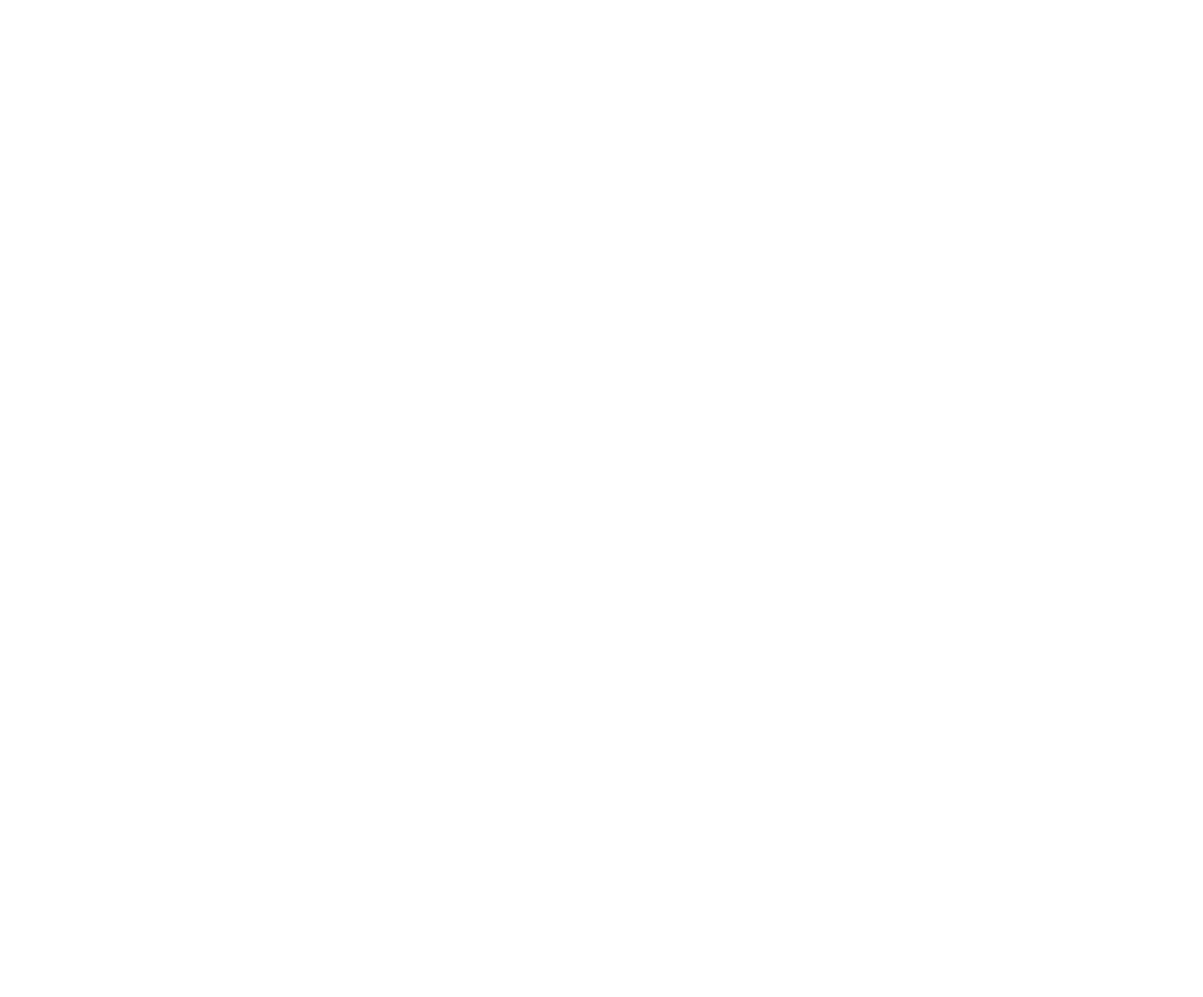
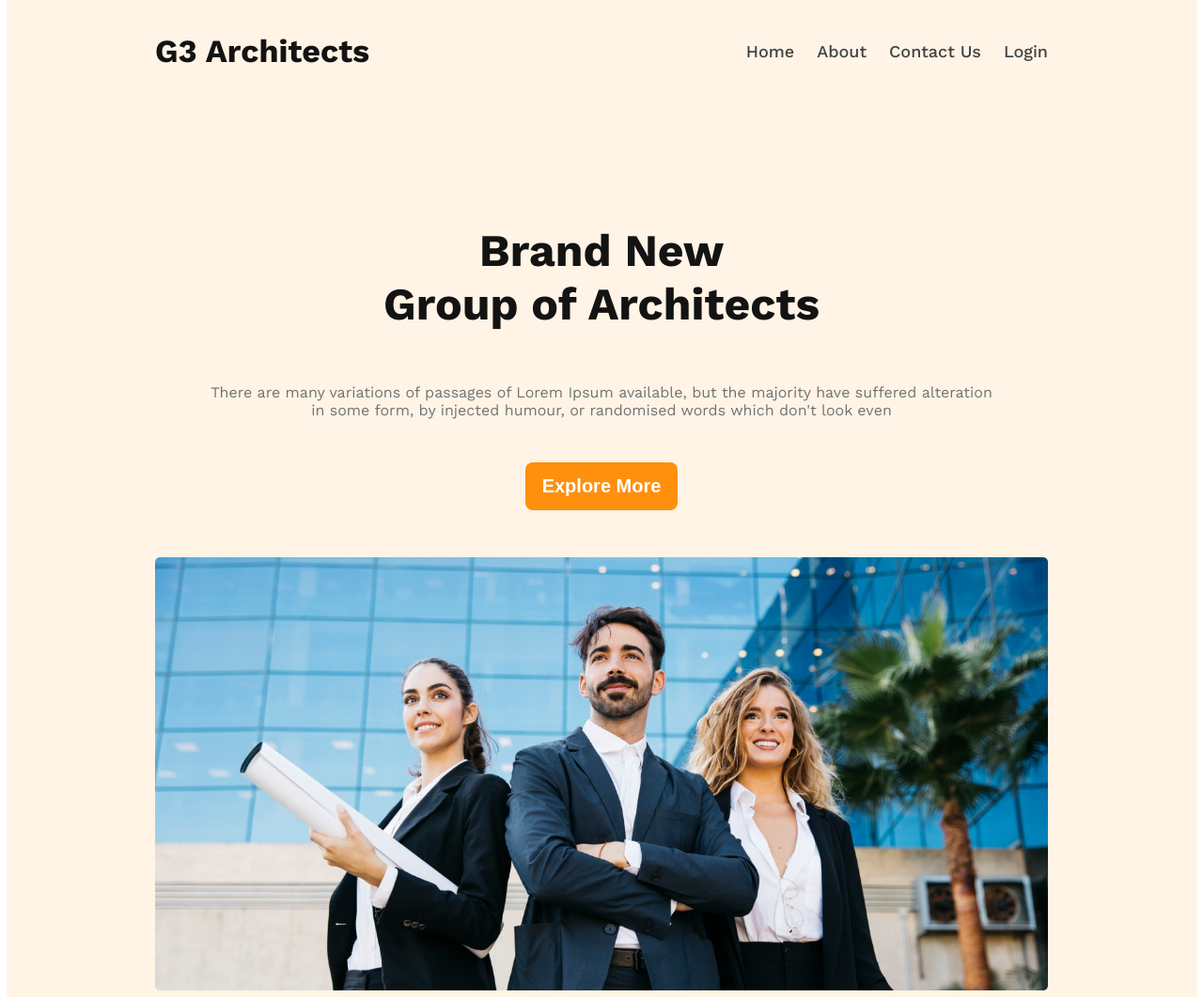
Before and after one commit to angineckz01/G3-architects2.0, a plain HTML site: page index.html in a window 1280 px wide. Shown: the top 1061 px of the page at 94% size. Before the commit the page ends 800 px from the top, so only its background shows below. Drawn offline with nearby package versions, Linux system fonts and the light colour scheme.

Commit message:
header part completed

```diff
--- a/index.html
+++ b/index.html
@@ -6,9 +6,29 @@
     <title>G3 Architects</title>
     <link rel="stylesheet" href="styles/style.css">
 </head>
-<body class="work-sans-normal">
-    <header>
-
+<body class="work-sans-normal body">
+    <header class="header-bg">
+        <nav class="navbar">
+            <h3 class="logo">G3 Architects</h3>
+            <ul>
+                <li><a href="">Home</a></li>
+                <li><a href="">About</a></li>
+                <li><a href="">Contact Us</a></li>
+                <li><a href="">Login</a></li>
+            </ul>
+        </nav>
+        <div class="banner">
+            <div class="banner-info">
+                <h2 class="banner-heading dark-1 text-center">Brand New <br> Group of Architects</h2>
+                <p class="banner-description dark-3 text-center">There are many variations of passages of Lorem Ipsum available, but the majority have suffered alteration in some form, by injected humour, or randomised words which don't look even</p>
+                <div class="btn">
+                    <button class="btn-primary">Explore More</button>
+                </div>
+            </div>
+            <div class="banner-img">
+                <img src="./images/banner.png" alt="">
+            </div>
+        </div>
     </header>
     <main>
 
--- a/styles/style.css
+++ b/styles/style.css
@@ -4,3 +4,95 @@
     font-optical-sizing: auto;
     font-style: normal;
   }
+  /* shared style */
+  .dark-1{
+    color: #131313;
+  }
+  .dark-2{
+    color: #424242;
+  }
+  .dark-3{
+    color: #727272;
+  }
+  .text-center{
+    text-align: center;
+  }
+  .btn-primary{
+    padding: 14px 18px;
+    font-size: 20px;
+    font-weight: 600;
+    color: white;
+    border: none;
+    border-radius: 8px;
+    background-color: rgba(255, 144, 14, 1);
+  }
+  /* ==========body part ============== */
+  .body{
+    max-width: 1267px;
+    margin: 0 auto;
+  }
+  /* header part  ============*/
+  .header-bg{
+    background-color: rgba(255, 144, 14, 0.1);
+  }
+  /* navbar style */
+  .navbar, .banner{
+    max-width: 950px;
+    margin: 0 auto;
+  }
+  .navbar{
+    display: flex;
+    align-items: center;
+    justify-content: space-between;
+  }
+  .navbar .logo{
+    font-weight: bold;
+    font-size: 34px;
+    color: #131313;
+  }
+  .navbar ul{
+    display: flex;
+    gap: 24px;
+    align-items: center;
+    justify-content: center;
+  }
+  .navbar ul li{
+    list-style: none;
+  }
+  .navbar ul li a{
+    font-size: 18px;
+    font-weight: 500;
+    color: #424242;
+    text-decoration: none;
+  }
+  /* banner style  */
+  .banner{
+    padding-bottom: 60px;
+  }
+  .banner-info{
+    max-width: 850px;
+    margin: auto;
+    display: flex;
+    flex-direction: column;
+    align-items: center;
+    justify-content: center;
+    padding-top: 90px;
+    padding-bottom: 50px;
+  }
+  .banner-heading{
+    font-weight: bold;
+    font-size: 48px;
+  }
+  .banner-description{
+    font-size: 16px;
+    font-weight: 400;
+  }
+  .btn{
+    margin-top: 30px;
+  }
+  .banner-img{
+    width: 100%;
+  }
+  .banner-img img{
+    width: 100%;
+  }
```
